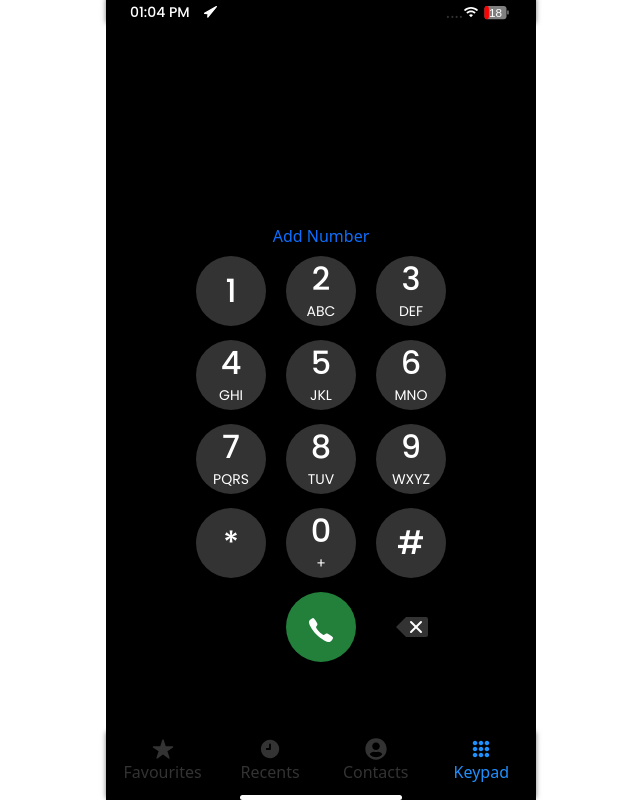
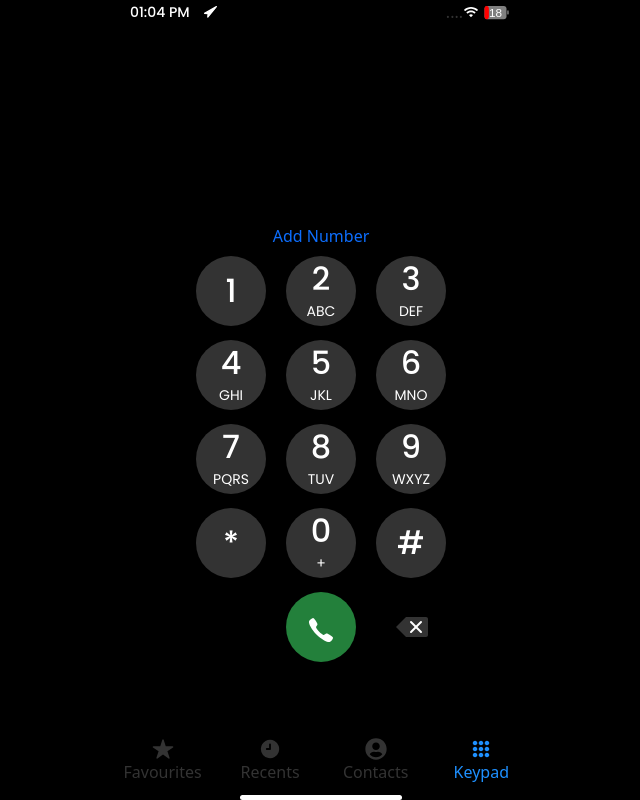
Before and after one commit to i-MuhammadAli/Phone-app, a React (Vite) app: page /dial in a window 1280 px wide. Shown: the whole page, without its empty margins (319-959 px from the left). Built offline with nearby package versions, Linux system fonts and the light colour scheme.

Commit message:
body background to black

```diff
--- a/src/assets/index.css
+++ b/src/assets/index.css
@@ -8,6 +8,7 @@ html {
   padding: 0;
   box-sizing: border-box;
   height: 100%;
+  background-color: black !important;
 }
 
 .parent-container {
```
